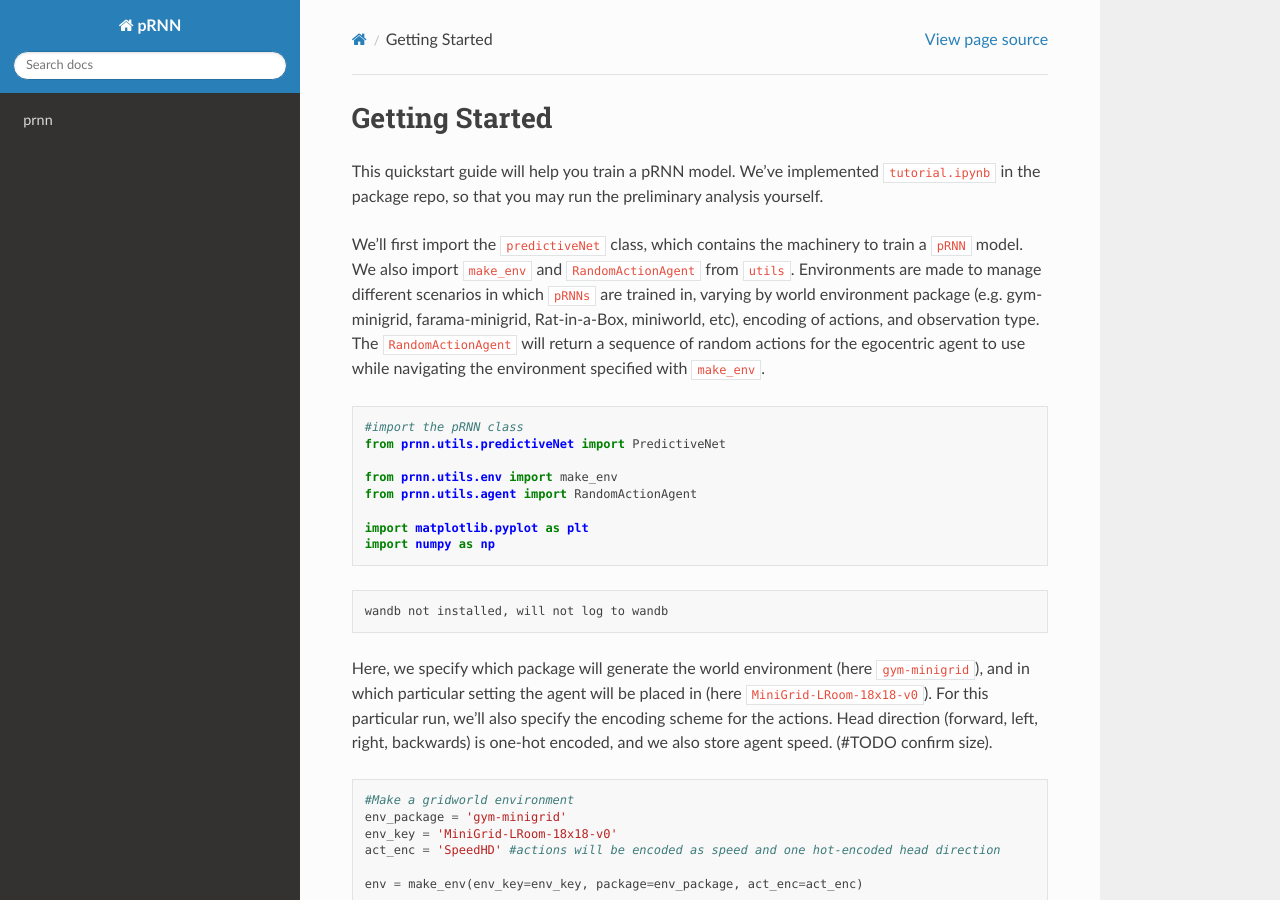
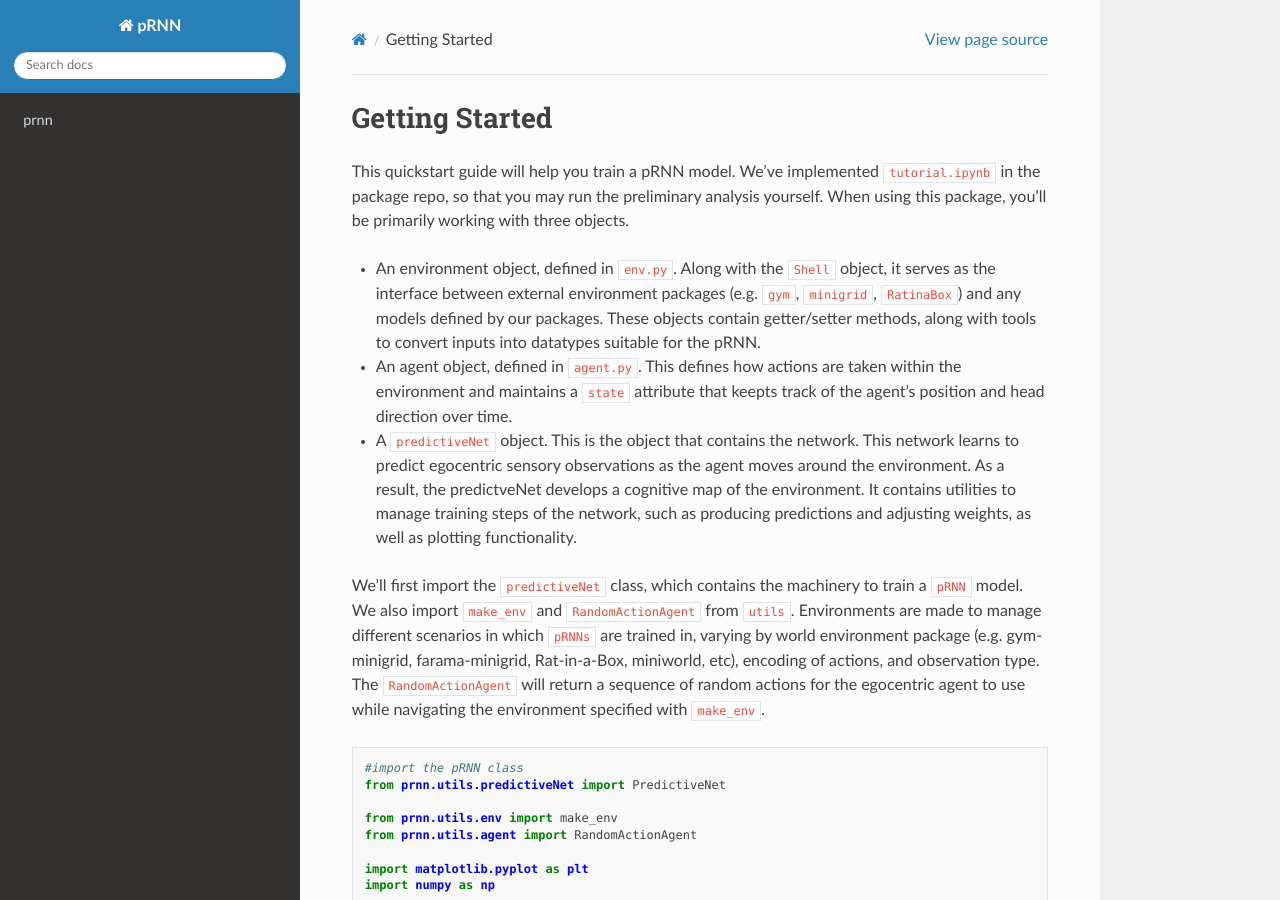
Before and after one commit to LevensteinLab/pRNN, a Sphinx documentation site: the page built from docs/quickstart.rst, in a window 1280 px wide and 900 px high. Built offline with Sphinx 7.4.7 and the Read the Docs theme 3.1.0, drawn with Linux system fonts in a browser that asks for light colours.

Commit message:
adding elaboration on main objs in quickstart, edited default rollout_action

```diff
--- a/docs/quickstart.rst
+++ b/docs/quickstart.rst
@@ -1,7 +1,11 @@
 Getting Started
 ===============
 
-This quickstart guide will help you train a pRNN model. We've implemented ``tutorial.ipynb`` in the package repo, so that you may run the preliminary analysis yourself.
+This quickstart guide will help you train a pRNN model. We've implemented ``tutorial.ipynb`` in the package repo, so that you may run the preliminary analysis yourself. When using this package, you'll be primarily working with three objects.
+
+- An environment object, defined in ``env.py``. Along with the ``Shell`` object, it serves as the interface between external environment packages (e.g. ``gym``, ``minigrid``, ``RatinaBox``) and any models defined by our packages. These objects contain getter/setter methods, along with tools to convert inputs into datatypes suitable for the pRNN.
+- An agent object, defined in ``agent.py``. This defines how actions are taken within the environment and maintains a ``state`` attribute that keepts track of the agent's position and head direction over time.
+- A ``predictiveNet`` object. This is the object that contains the network. This network learns to predict egocentric sensory observations as the agent moves around the environment. As a result, the predictveNet develops a cognitive map of the environment. It contains utilities to manage training steps of the network, such as producing predictions and adjusting weights, as well as plotting functionality.
 
 We'll first import the ``predictiveNet`` class, which contains the machinery to train a ``pRNN`` model. We also import ``make_env`` and ``RandomActionAgent`` from ``utils``. Environments are made to manage different scenarios in which ``pRNNs`` are trained in, varying by world environment package (e.g. gym-minigrid, farama-minigrid, Rat-in-a-Box, miniworld, etc), encoding of actions, and observation type. The ``RandomActionAgent`` will return a sequence of random actions for the egocentric agent to use while navigating the environment specified with ``make_env``.
 
--- a/trainNet.py
+++ b/trainNet.py
@@ -149,7 +149,7 @@ parser.add_argument("--k", default=0, type=int,
 parser.add_argument("--use_ALN", default=False, type=bool,
                     help="Use AdaptiveLayerNorm?")
 
-parser.add_argument("--rollout_action", default="first", type=str,
+parser.add_argument("--rollout_action", default="full", type=str,
                     help="Action structure")
 
 parser.add_argument("--continuousTheta", default=False, type=bool,
@@ -261,8 +261,7 @@ while predictiveNet.numTrainingEpochs<numepochs: #run through all epochs
     print(f'Training Epoch {predictiveNet.numTrainingEpochs}')
     predictiveNet.trainingEpoch(env, agent,
                             sequence_duration=sequence_duration,
-                            num_trials=num_trials,
-                            batch_size=batchsize)
+                            num_trials=num_trials)
     print('Calculating Spatial Representation...')
     place_fields, SI, decoder = predictiveNet.calculateSpatialRepresentation(env,agent,
                                                  trainDecoder=True, trainHDDecoder = True,
```
Also changed, not shown: 1 other file.
